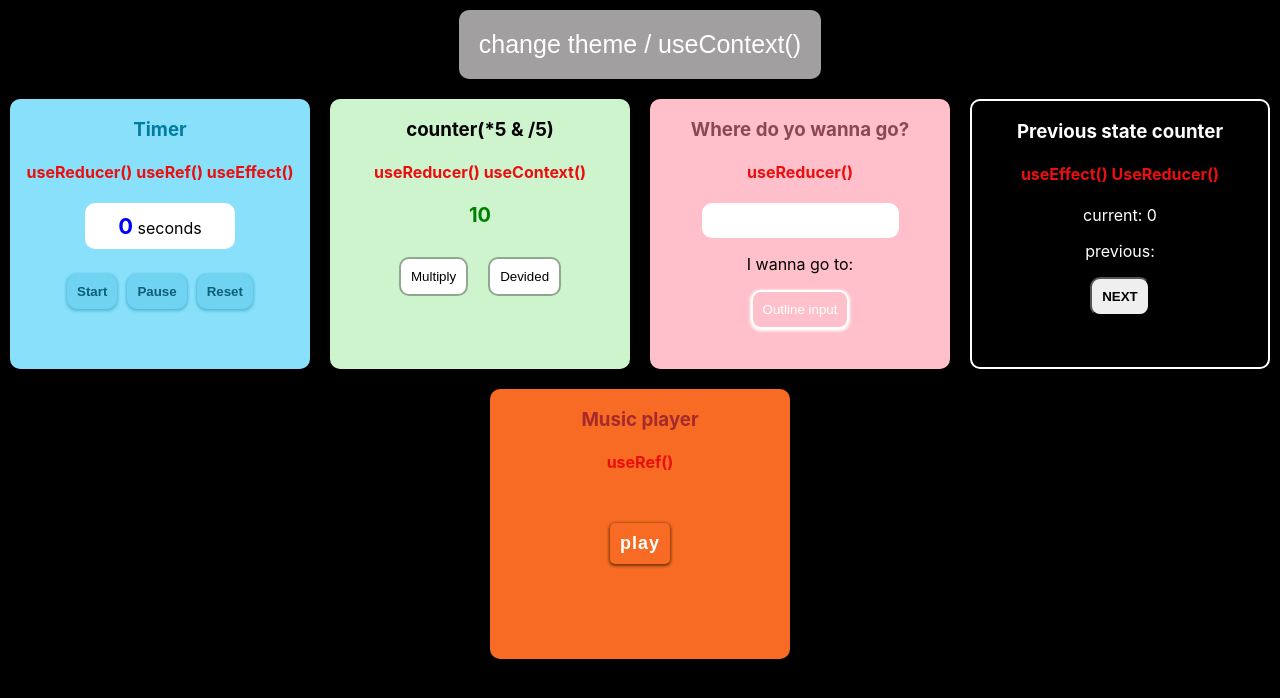
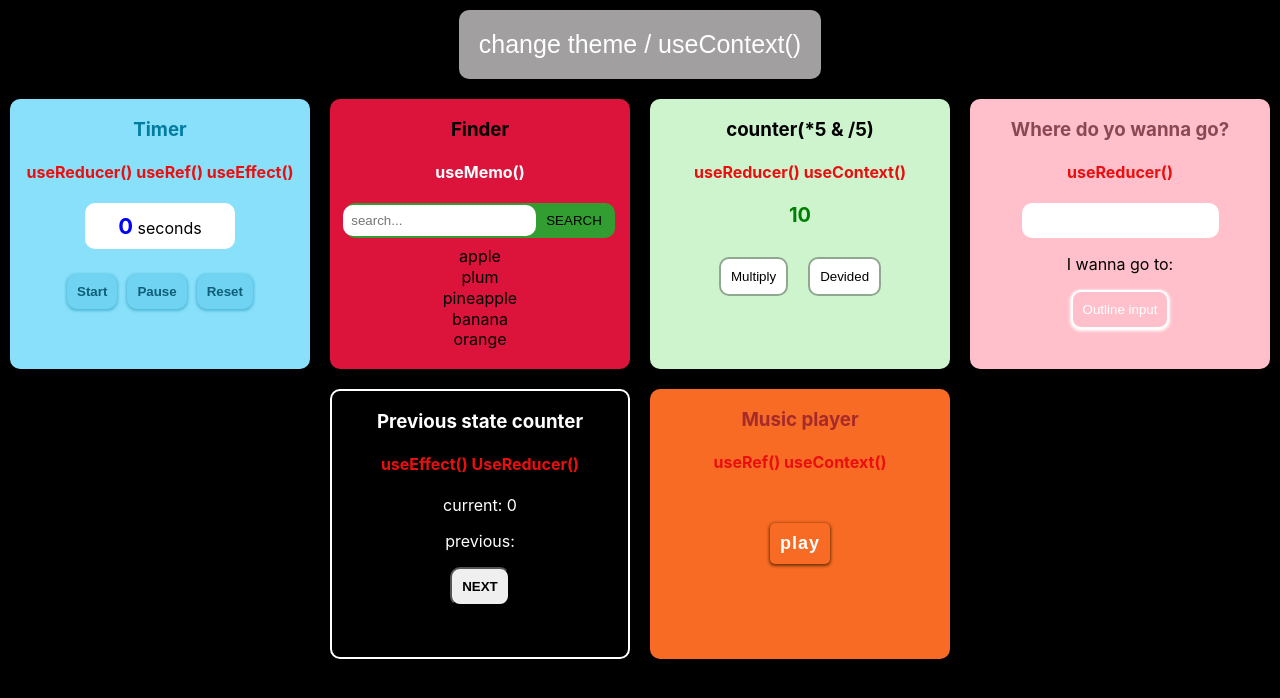
Before and after one commit to KaSofi/all-main-hooks, a React (Create React App) app: page / in a window 1280 px wide. Shown: the top 698 px of the page. Built offline with nearby package versions, Linux system fonts and the light colour scheme.

Commit message:
new code added

```diff
--- a/src/App.css
+++ b/src/App.css
@@ -171,3 +171,33 @@
 h4 {
   color: rgb(234, 15, 15);
 }
+.UseMemoFilteringStyle {
+  background-color: crimson;
+  width: 300px;
+  height: 270px;
+  margin: 10px;
+  border-radius: 10px;
+  text-align: center;
+}
+.UseMemoFilteringStyle p {
+  line-height: 0.3;
+}
+.UseMemoFilteringStyle input {
+  padding: 8px;
+  border-radius: 10px;
+  border: none;
+  outline: none;
+  margin-left: -5px;
+}
+.UseMemoFilteringStyle button {
+  padding: 10px;
+  border-radius: 10px;
+  border: none;
+  background-color: rgb(50, 158, 50);
+}
+.MemoSeacher {
+  background-color: rgb(50, 158, 50);
+  max-width: 270px;
+  border-radius: 10px;
+  margin: 0 auto;
+}
--- a/src/App.js
+++ b/src/App.js
@@ -4,8 +4,9 @@ import UseReducer from './UseReducer';
 import { Reducer } from './Reducer';
 import { ReducerMultiply } from './ReducerMultiply';
 import { Timer } from './Timer';
+import React, { useState } from 'react';
+import MemoFilter from './Memofilter';
 
-import React, { useState } from 'react';
 
 export const ContextTheme = React.createContext();
 
@@ -28,6 +29,7 @@ function App() {
         </div>
         <div className="App">
           <Timer/>
+          <MemoFilter/>
           <ContextTheme.Provider value={theme}>
             <ReducerMultiply/>
           </ContextTheme.Provider>
--- a/src/Audio.js
+++ b/src/Audio.js
@@ -20,7 +20,7 @@ export const Audio = () => {
     return(
         <div className="AudioUseRefStyle" >
         <h3 style={ThemeList} >Music player</h3>
-        <h4>useRef()</h4>
+        <h4>useRef() useContext()</h4>
         <audio src={song} loop='loop' ref={audioRef}></audio>
             <button onClick={() => updateMusic()}>{musicPlay? 'play' : 'pause'}</button>
         </div>
--- /dev/null
+++ b/src/Memofilter.js
@@ -0,0 +1,77 @@
+import { useMemo, useState } from "react";
+
+const fruits = [
+    {
+        id: '1',
+        item: 'apple'
+    },
+    {
+        id: '2',
+        item: 'plum'
+    },
+    {
+        id: '3',
+        item: 'pineapple'
+    },
+    {
+        id: '4',
+        item: 'banana'
+    },
+    {
+        id: '5',
+        item: 'orange'
+    },
+]
+
+
+function MemoFilter() {
+
+    const [text, setText] = useState('');
+    const [search, setSearch] = useState('');
+
+    const handleSearch = () => {
+        setSearch(text)
+    }
+/* используя просто метод filter() - фильтрация будет при нажатии на каждую букву(это не оптимально, так как много раз вызывавется render(перезагрузка страницы) ) */
+    /*
+    const filteredFruits = fruits.filter((fruit => {
+        console.log('FILL')
+        return(
+            fruit.item.toLowerCase().includes(search.toLowerCase())
+        )
+    }))
+*/
+/* useMemo() - для фильтрации при нажатии на кнопку */
+    const filteredFruits = useMemo( () => fruits.filter((fruit) => {
+    return fruit.item.toLowerCase().includes(search.toLowerCase())
+    }), [search])
+
+
+    const hookColor = {
+        color: 'white'
+    }
+
+    return(
+        <div className="UseMemoFilteringStyle">
+            <h3>Finder</h3>
+            <h4 style={hookColor}>useMemo()</h4>
+            <div className="MemoSeacher">
+                <input type="text"
+                        placeholder="search..."
+                        value={text}
+                        onChange={ (e) => setText(e.target.value) }
+                />
+                <button onClick={handleSearch}>SEARCH</button>
+            </div>
+            <div>
+                {
+                    filteredFruits.map((filteredFruits) => (
+                        <p key={filteredFruits.id}>{filteredFruits.item}</p>
+                    ))
+                }
+            </div>
+        </div>
+    )
+}
+
+export default MemoFilter;
--- a/src/Reducer.js
+++ b/src/Reducer.js
@@ -7,6 +7,7 @@ export const Reducer = () => {
     const focus = () => {
         inputRef.current.focus()
     }
+
 
     return(
         <div className="ReducerStyle">
```
